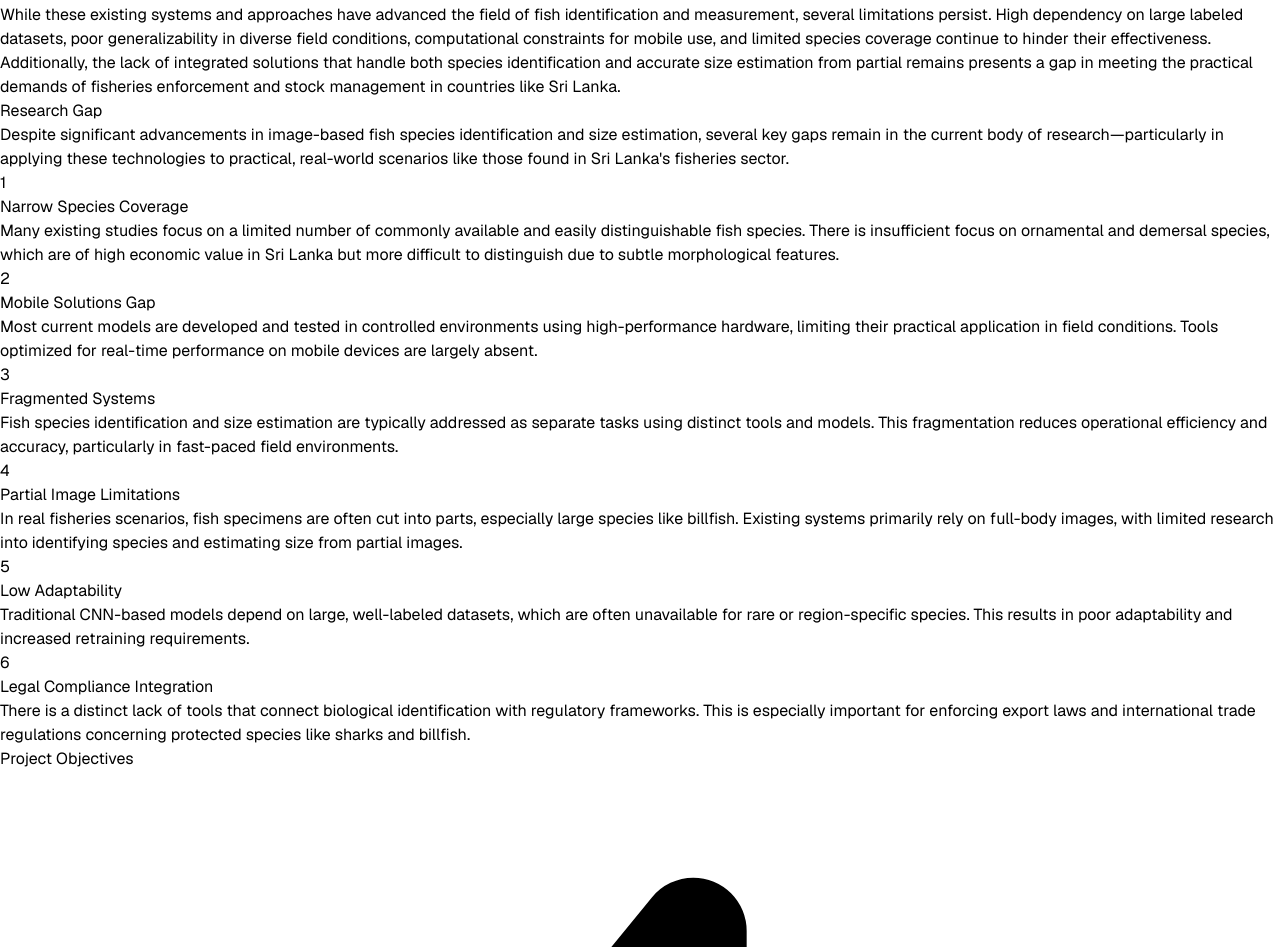
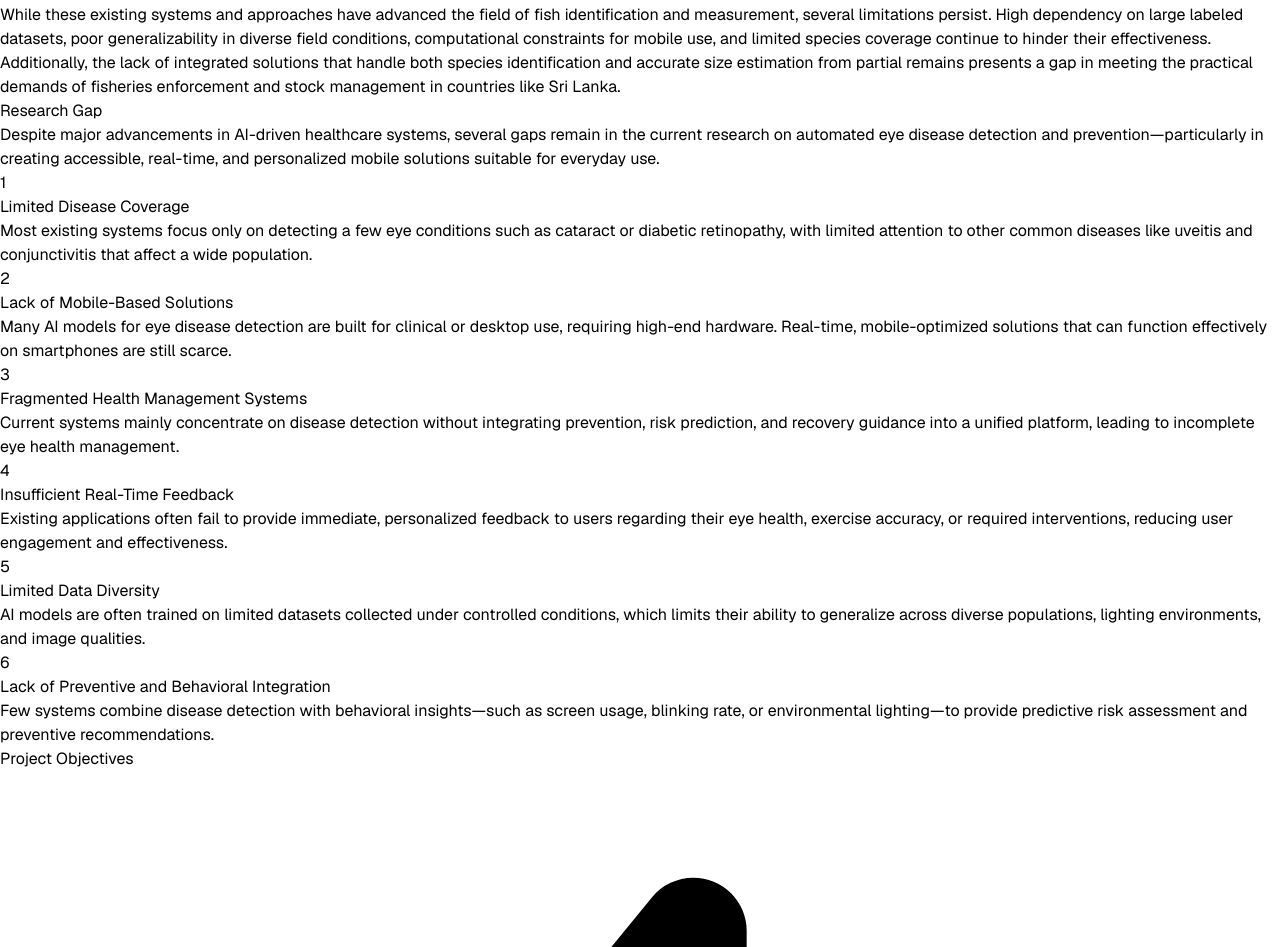
Before and after one commit to AchinthaDavidson/fish-identification-web, a Next.js app: page / in a window 1280 px wide. Shown: the part 1760-2707 px from the top of the page. Built offline with nearby package versions, Linux system fonts and the light colour scheme.

Commit message:
Update index.tsx

```diff
--- a/src/pages/index.tsx
+++ b/src/pages/index.tsx
@@ -322,10 +322,9 @@ export default function Home() {
           <motion.div className="max-w-4xl mx-auto space-y-8" variants={fadeInUp}>
             <div className="bg-gradient-to-br from-blue-50 to-white p-8 rounded-2xl shadow-lg border border-blue-100">
               <p className="text-lg text-gray-700 mb-8">
-                Despite significant advancements in image-based fish species identification and size
-                estimation, several key gaps remain in the current body of research—particularly in
-                applying these technologies to practical, real-world scenarios like those found in Sri
-                Lanka's fisheries sector.
+                Despite major advancements in AI-driven healthcare systems, several gaps remain in the current research
+                on automated eye disease detection and prevention—particularly in creating accessible, real-time,
+                and personalized mobile solutions suitable for everyday use.
               </p>
               <div className="grid md:grid-cols-2 gap-6">
                 <div className="bg-white p-6 rounded-xl shadow-md border border-gray-100 hover:shadow-lg transition-all duration-300">
@@ -333,12 +332,11 @@ export default function Home() {
                     <div className="w-10 h-10 bg-blue-100 rounded-full flex items-center justify-center mr-4">
                       <span className="text-blue-600 font-semibold">1</span>
                     </div>
-                    <h3 className="text-xl font-semibold text-gray-900">Narrow Species Coverage</h3>
+                    <h3 className="text-xl font-semibold text-gray-900">Limited Disease Coverage</h3>
                   </div>
                   <p className="text-gray-600">
-                    Many existing studies focus on a limited number of commonly available and easily distinguishable fish species.
-                    There is insufficient focus on ornamental and demersal species, which are of high economic value in
-                    Sri Lanka but more difficult to distinguish due to subtle morphological features.
+                    Most existing systems focus only on detecting a few eye conditions such as cataract or diabetic retinopathy,
+                    with limited attention to other common diseases like uveitis and conjunctivitis that affect a wide population.
                   </p>
                 </div>
 
@@ -347,12 +345,11 @@ export default function Home() {
                     <div className="w-10 h-10 bg-blue-100 rounded-full flex items-center justify-center mr-4">
                       <span className="text-blue-600 font-semibold">2</span>
                     </div>
-                    <h3 className="text-xl font-semibold text-gray-900">Mobile Solutions Gap</h3>
+                    <h3 className="text-xl font-semibold text-gray-900">Lack of Mobile-Based Solutions</h3>
                   </div>
                   <p className="text-gray-600">
-                    Most current models are developed and tested in controlled environments using high-performance
-                    hardware, limiting their practical application in field conditions. Tools optimized
-                    for real-time performance on mobile devices are largely absent.
+                    Many AI models for eye disease detection are built for clinical or desktop use, requiring high-end hardware.
+                    Real-time, mobile-optimized solutions that can function effectively on smartphones are still scarce.
                   </p>
                 </div>
 
@@ -361,11 +358,11 @@ export default function Home() {
                     <div className="w-10 h-10 bg-blue-100 rounded-full flex items-center justify-center mr-4">
                       <span className="text-blue-600 font-semibold">3</span>
                     </div>
-                    <h3 className="text-xl font-semibold text-gray-900">Fragmented Systems</h3>
+                    <h3 className="text-xl font-semibold text-gray-900">Fragmented Health Management Systems</h3>
                   </div>
                   <p className="text-gray-600">
-                    Fish species identification and size estimation are typically addressed as separate tasks using distinct tools and models.
-                    This fragmentation reduces operational efficiency and accuracy, particularly in fast-paced field environments.
+                    Current systems mainly concentrate on disease detection without integrating prevention, risk prediction,
+                    and recovery guidance into a unified platform, leading to incomplete eye health management.
                   </p>
                 </div>
 
@@ -374,12 +371,11 @@ export default function Home() {
                     <div className="w-10 h-10 bg-blue-100 rounded-full flex items-center justify-center mr-4">
                       <span className="text-blue-600 font-semibold">4</span>
                     </div>
-                    <h3 className="text-xl font-semibold text-gray-900">Partial Image Limitations</h3>
+                    <h3 className="text-xl font-semibold text-gray-900">Insufficient Real-Time Feedback</h3>
                   </div>
                   <p className="text-gray-600">
-                    In real fisheries scenarios, fish specimens are often cut into parts, especially large species like billfish.
-                    Existing systems primarily rely on full-body images, with limited research into identifying species and estimating
-                    size from partial images.
+                    Existing applications often fail to provide immediate, personalized feedback to users regarding their eye
+                    health, exercise accuracy, or required interventions, reducing user engagement and effectiveness.
                   </p>
                 </div>
 
@@ -388,11 +384,11 @@ export default function Home() {
                     <div className="w-10 h-10 bg-blue-100 rounded-full flex items-center justify-center mr-4">
                       <span className="text-blue-600 font-semibold">5</span>
                     </div>
-                    <h3 className="text-xl font-semibold text-gray-900">Low Adaptability</h3>
+                    <h3 className="text-xl font-semibold text-gray-900">Limited Data Diversity</h3>
                   </div>
                   <p className="text-gray-600">
-                    Traditional CNN-based models depend on large, well-labeled datasets, which are often unavailable for rare or region-specific
-                    species. This results in poor adaptability and increased retraining requirements.
+                    AI models are often trained on limited datasets collected under controlled conditions, which limits their
+                    ability to generalize across diverse populations, lighting environments, and image qualities.
                   </p>
                 </div>
 
@@ -401,12 +397,11 @@ export default function Home() {
                     <div className="w-10 h-10 bg-blue-100 rounded-full flex items-center justify-center mr-4">
                       <span className="text-blue-600 font-semibold">6</span>
                     </div>
-                    <h3 className="text-xl font-semibold text-gray-900">Legal Compliance Integration</h3>
+                    <h3 className="text-xl font-semibold text-gray-900">Lack of Preventive and Behavioral Integration</h3>
                   </div>
                   <p className="text-gray-600">
-                    There is a distinct lack of tools that connect biological identification with regulatory frameworks.
-                    This is especially important for enforcing export laws and international trade regulations
-                    concerning protected species like sharks and billfish.
+                    Few systems combine disease detection with behavioral insights—such as screen usage, blinking rate, or
+                    environmental lighting—to provide predictive risk assessment and preventive recommendations.
                   </p>
                 </div>
               </div>
```
